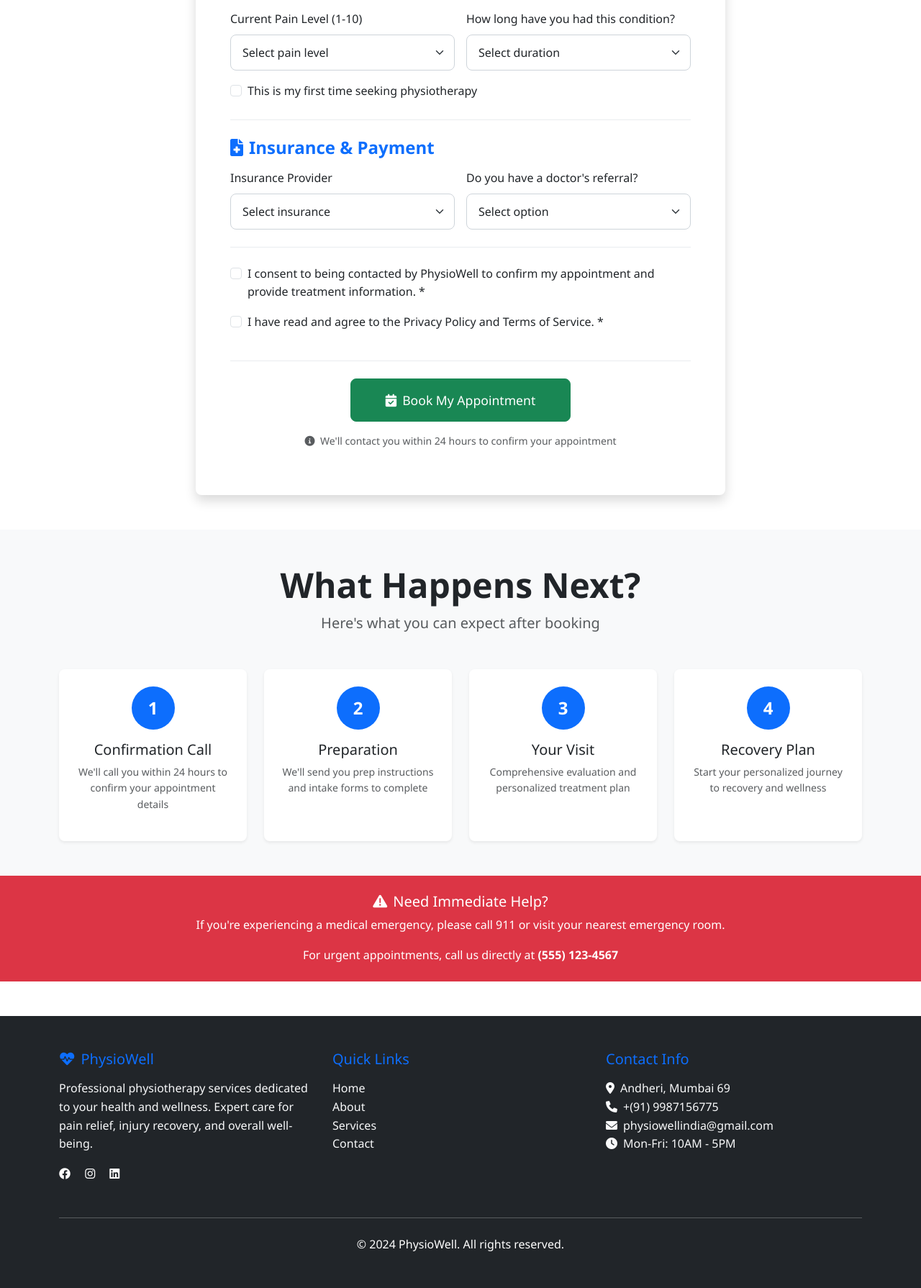
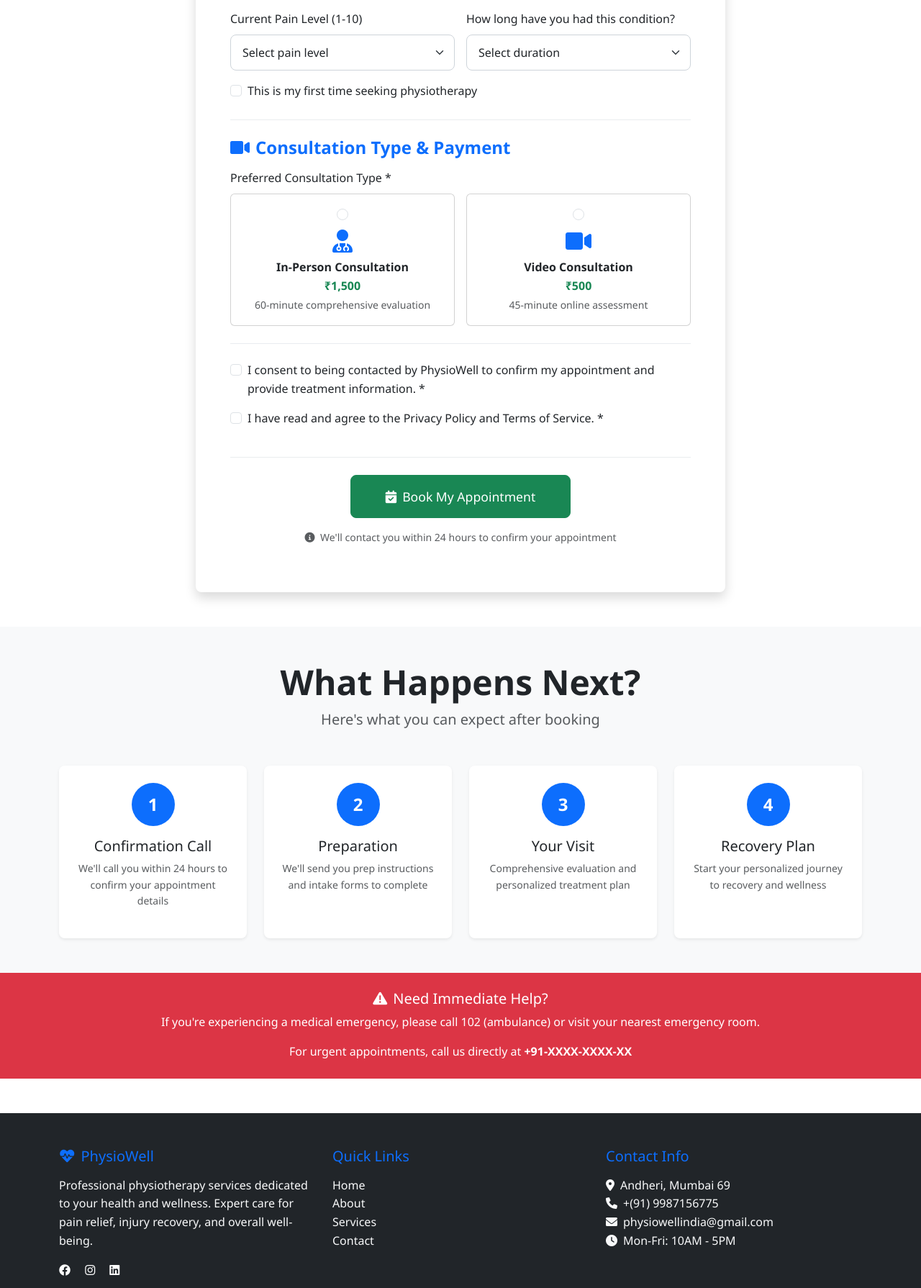
Before and after one commit to yashodhan2010/physio-website, a Flask app: template templates/book_appointment.html in a window 1280 px wide. Shown: the part 1324-3114 px from the top of the page at 72% size. Run offline with Flask 3, Linux system fonts and the light colour scheme; the template is opened without the code that fills it, so the values that code supplies are empty; some libraries are stand-ins or nearby versions.

Commit message:
Fix appointment booking: remove insurance, add ₹500 video/₹1500 in-person options, fix 500 error with proper form handling

```diff
--- a/application.py
+++ b/application.py
@@ -29,41 +29,48 @@ def send_email(subject, body, to_email):
             logger.warning("Email credentials not configured")
             return False
 
+        # Create message
         msg = MIMEMultipart()
         msg['From'] = username
         msg['To'] = to_email
         msg['Subject'] = subject
+
+        # Add body to email
         msg.attach(MIMEText(body, 'plain'))
 
+        # Gmail SMTP configuration
         server = smtplib.SMTP(smtp_server, smtp_port)
-        server.ehlo()
-        server.starttls()
+        server.starttls()  # Enable security
         server.login(username, password)
-        server.send_message(msg)
+        text = msg.as_string()
+        server.sendmail(username, to_email, text)
         server.quit()
+
+        logger.info(f"Email sent successfully to {to_email}")
         return True
+
     except Exception as e:
-        logger.error(f"Error sending email: {str(e)}")
+        logger.error(f"Failed to send email: {str(e)}")
         return False
 
 @app.route('/')
 def home():
-    """Home page with hero section and overview"""
+    """Home page with hero section and key services"""
     return render_template('index.html')
 
 @app.route('/about')
 def about():
-    """About page with therapist information"""
+    """About page with practice information"""
     return render_template('about.html')
 
 @app.route('/services')
 def services():
-    """Services page with detailed offerings"""
+    """Services page with treatment options"""
     return render_template('services.html')
 
 @app.route('/contact')
 def contact():
-    """Contact page with form"""
+    """Contact page with form and information"""
     return render_template('contact.html')
 
 @app.route('/book-appointment')
@@ -73,7 +80,7 @@ def book_appointment():
 
 @app.route('/submit-contact', methods=['POST'])
 def submit_contact():
-    """Handle contact form submission"""
+    """Handle contact form and appointment booking submission"""
     try:
         name = request.form.get('name')
         email = request.form.get('email')
@@ -81,13 +88,66 @@ def submit_contact():
         service = request.form.get('service')
         message = request.form.get('message')
 
+        # Check if this is an appointment booking
+        is_appointment = service == 'appointment-booking'
+
         # Validate required fields
-        if not all([name, email, message]):
+        if not all([name, email]):
             flash('Please fill in all required fields.', 'error')
+            if is_appointment:
+                return redirect(url_for('book_appointment'))
             return redirect(url_for('contact'))
 
-        # Send email notification
-        email_body = f"""
+        if is_appointment:
+            # Handle appointment booking
+            service_type = request.form.get('service-type')
+            consultation_type = request.form.get('consultation-type')
+            preferred_date = request.form.get('preferred-date')
+            preferred_time = request.form.get('preferred-time')
+            urgency = request.form.get('urgency')
+            age = request.form.get('age')
+            pain_level = request.form.get('pain-level')
+            duration = request.form.get('duration')
+            first_time = 'Yes' if request.form.get('first-time') else 'No'
+
+            # Create appointment email body
+            email_body = f"""
+        NEW APPOINTMENT BOOKING:
+
+        PERSONAL INFORMATION:
+        Name: {name}
+        Email: {email}
+        Phone: {phone}
+        Age: {age or 'Not specified'}
+
+        APPOINTMENT DETAILS:
+        Service Type: {service_type}
+        Consultation Type: {consultation_type}
+        Preferred Date: {preferred_date or 'Flexible'}
+        Preferred Time: {preferred_time or 'Flexible'}
+        Urgency: {urgency or 'Routine'}
+
+        MEDICAL INFORMATION:
+        Primary Condition: {message}
+        Pain Level (1-10): {pain_level or 'Not specified'}
+        Duration: {duration or 'Not specified'}
+        First time seeking physiotherapy: {first_time}
+
+        Submitted at: {datetime.now().strftime('%Y-%m-%d %H:%M:%S')}
+
+        ==========================================
+        Please contact the patient within 24 hours to confirm the appointment.
+        """
+
+            subject = f'🏥 NEW APPOINTMENT BOOKING - {name} ({consultation_type})'
+
+        else:
+            # Handle regular contact form
+            if not message:
+                flash('Please fill in all required fields.', 'error')
+                return redirect(url_for('contact'))
+
+            email_body = f"""
         New contact form submission:
 
         Name: {name}
@@ -99,20 +159,31 @@ def submit_contact():
         Submitted at: {datetime.now().strftime('%Y-%m-%d %H:%M:%S')}
         """
 
+            subject = f'New Contact Form Submission from {name}'
+
+        # Send email notification
         recipient = os.environ.get('MAIL_USERNAME')
-        email_sent = send_email(f'New Contact Form Submission from {name}', email_body, recipient)
+        email_sent = send_email(subject, email_body, recipient)
 
         if email_sent:
-            logger.info(f'Contact form submitted by {name} ({email})')
+            if is_appointment:
+                logger.info(f'Appointment booking submitted by {name} ({email}) - {consultation_type}')
+            else:
+                logger.info(f'Contact form submitted by {name} ({email})')
 
-        flash('Thank you for your message! We\'ll get back to you soon.', 'success')
+        if is_appointment:
+            flash('Your appointment request has been submitted! We\'ll contact you within 24 hours to confirm.', 'success')
+        else:
+            flash('Thank you for your message! We\'ll get back to you soon.', 'success')
 
         # Track conversion for Google Ads
-        return render_template('contact_success.html', name=name)
+        return render_template('contact_success.html', name=name, is_appointment=is_appointment)
 
     except Exception as e:
-        logger.error(f'Error processing contact form: {str(e)}')
-        flash('Sorry, there was an error sending your message. Please try again.', 'error')
+        logger.error(f'Error processing form submission: {str(e)}')
+        flash('Sorry, there was an error processing your request. Please try again.', 'error')
+        if request.form.get('service') == 'appointment-booking':
+            return redirect(url_for('book_appointment'))
         return redirect(url_for('contact'))
 
 @app.route('/api/track-conversion', methods=['POST'])
--- a/templates/book_appointment.html
+++ b/templates/book_appointment.html
@@ -91,11 +91,12 @@
                                     <select class="form-select" id="service-type" name="service-type" required>
                                         <option value="">Select a service</option>
                                         <option value="initial-consultation">Initial Consultation</option>
+                                        <option value="follow-up">Follow-up Consultation</option>
                                         <option value="sports-injury">Sports Injury Treatment</option>
-                                        <option value="pain-management">Pain Management</option>
-                                        <option value="rehabilitation">Rehabilitation</option>
+                                        <option value="back-neck-pain">Back & Neck Pain</option>
+                                        <option value="joint-pain">Joint Pain Treatment</option>
                                         <option value="post-surgical">Post-Surgical Recovery</option>
-                                        <option value="wellness">General Wellness</option>
+                                        <option value="general-wellness">General Wellness & Fitness</option>
                                     </select>
                                 </div>
                                 <div class="col-md-6">
@@ -164,33 +165,42 @@
                             </div>
                         </div>
 
-                        <!-- Insurance Information -->
+                        <!-- Consultation Type -->
                         <div class="form-section mb-4">
                             <h4 class="section-title mb-3">
-                                <i class="fas fa-file-medical me-2 text-primary"></i>Insurance & Payment
+                                <i class="fas fa-video me-2 text-primary"></i>Consultation Type & Payment
                             </h4>
                             <div class="row g-3">
-                                <div class="col-md-6">
-                                    <label for="insurance" class="form-label">Insurance Provider</label>
-                                    <select class="form-select" id="insurance" name="insurance">
-                                        <option value="">Select insurance</option>
-                                        <option value="aetna">Aetna</option>
-                                        <option value="blue-cross">Blue Cross Blue Shield</option>
-                                        <option value="cigna">Cigna</option>
-                                        <option value="humana">Humana</option>
-                                        <option value="medicare">Medicare</option>
-                                        <option value="self-pay">Self Pay</option>
-                                        <option value="other">Other</option>
-                                    </select>
-                                </div>
-                                <div class="col-md-6">
-                                    <label for="referral" class="form-label">Do you have a doctor's referral?</label>
-                                    <select class="form-select" id="referral" name="referral">
-                                        <option value="">Select option</option>
-                                        <option value="yes">Yes, I have a referral</option>
-                                        <option value="no">No referral</option>
-                                        <option value="unsure">I'm not sure</option>
-                                    </select>
+                                <div class="col-12">
+                                    <label for="consultation-type" class="form-label">Preferred Consultation Type *</label>
+                                    <div class="row g-3">
+                                        <div class="col-md-6">
+                                            <div class="card h-100">
+                                                <div class="card-body text-center">
+                                                    <input type="radio" class="form-check-input" id="in-person" name="consultation-type" value="in-person" required>
+                                                    <label class="form-check-label w-100 mt-2" for="in-person">
+                                                        <i class="fas fa-user-md fa-2x text-primary mb-2 d-block"></i>
+                                                        <strong>In-Person Consultation</strong><br>
+                                                        <span class="text-success fw-bold">₹1,500</span><br>
+                                                        <small class="text-muted">60-minute comprehensive evaluation</small>
+                                                    </label>
+                                                </div>
+                                            </div>
+                                        </div>
+                                        <div class="col-md-6">
+                                            <div class="card h-100">
+                                                <div class="card-body text-center">
+                                                    <input type="radio" class="form-check-input" id="video-call" name="consultation-type" value="video-call" required>
+                                                    <label class="form-check-label w-100 mt-2" for="video-call">
+                                                        <i class="fas fa-video fa-2x text-primary mb-2 d-block"></i>
+                                                        <strong>Video Consultation</strong><br>
+                                                        <span class="text-success fw-bold">₹500</span><br>
+                                                        <small class="text-muted">45-minute online assessment</small>
+                                                    </label>
+                                                </div>
+                                            </div>
+                                        </div>
+                                    </div>
                                 </div>
                             </div>
                         </div>
@@ -280,8 +290,8 @@
 <section class="py-4 bg-danger text-white">
     <div class="container text-center">
         <h5><i class="fas fa-exclamation-triangle me-2"></i>Need Immediate Help?</h5>
-        <p class="mb-3">If you're experiencing a medical emergency, please call 911 or visit your nearest emergency room.</p>
-        <p class="mb-0">For urgent appointments, call us directly at <strong>(555) 123-4567</strong></p>
+        <p class="mb-3">If you're experiencing a medical emergency, please call 102 (ambulance) or visit your nearest emergency room.</p>
+        <p class="mb-0">For urgent appointments, call us directly at <strong>+91-XXXX-XXXX-XX</strong></p>
     </div>
 </section>
 {% endblock %}
```
Also changed, not shown: app_simple.py (+74 -10 lines), templates/contact_success.html (+19 -4 lines).
